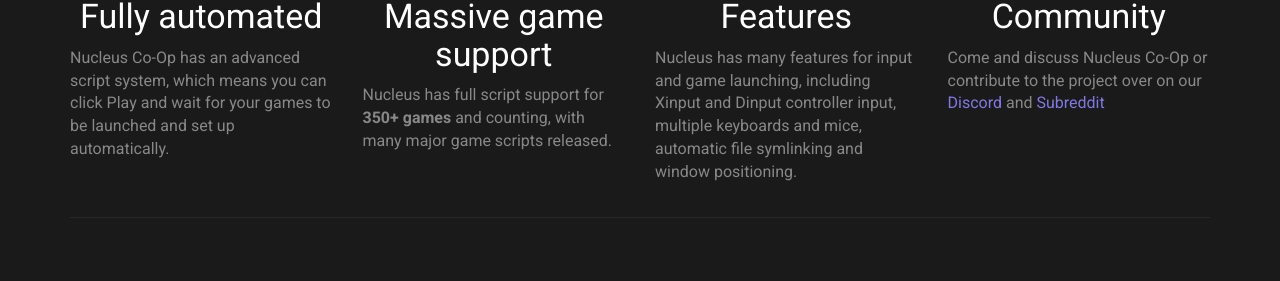
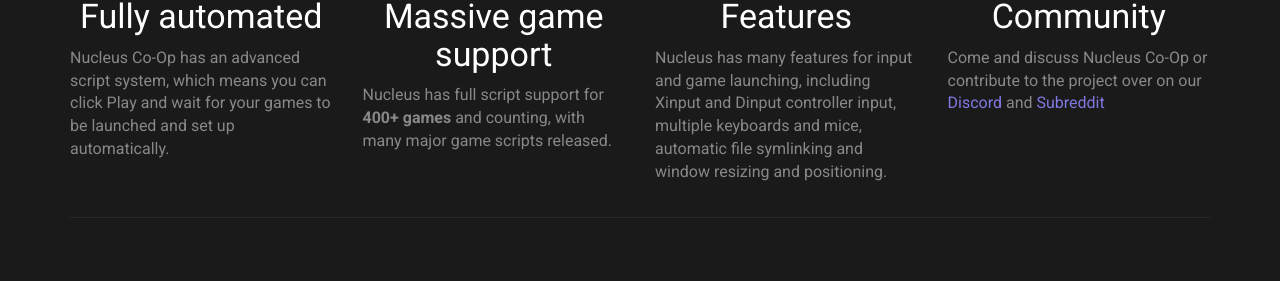
Before and after one commit to nucleus-coop/nucleus-coop.github.io, a Jekyll site: the page built from index.html, in a window 1280 px wide and 900 px high, scrolled down 732 px. Shown: the part 212-493 px from the top of the window. Built offline with Jekyll 4.4.1, drawn with Linux system fonts in a browser that asks for light colours; nearby versions of some CDN libraries.

Commit message:
400+ now

```diff
--- a/index.html
+++ b/index.html
@@ -68,12 +68,12 @@
         <div class="col-sm-3">
             <h1 class="text-center"><i class="fa fa-cogs" aria-hidden="true"></i></h1>
             <h3 class="text-center">Massive game support</h3>
-            <p>Nucleus has full script support for <b>350+ games</b> and counting, with many major game scripts released.</p>
+            <p>Nucleus has full script support for <b>400+ games</b> and counting, with many major game scripts released.</p>
         </div>
 		<div class="col-sm-3">
             <h1 class="text-center"><i class="fa fa-cubes" aria-hidden="true"></i></h1>
             <h3 class="text-center">Features</h3>
-            <p>Nucleus has many features for input and game launching, including Xinput and Dinput controller input, multiple keyboards and mice, automatic file symlinking and window positioning.</p>
+            <p>Nucleus has many features for input and game launching, including Xinput and Dinput controller input, multiple keyboards and mice, automatic file symlinking and window resizing and positioning.</p>
         </div>
         <div class="col-sm-3">
             <h1 class="text-center"><i class="fa fa-users" aria-hidden="true"></i></h1>
```
